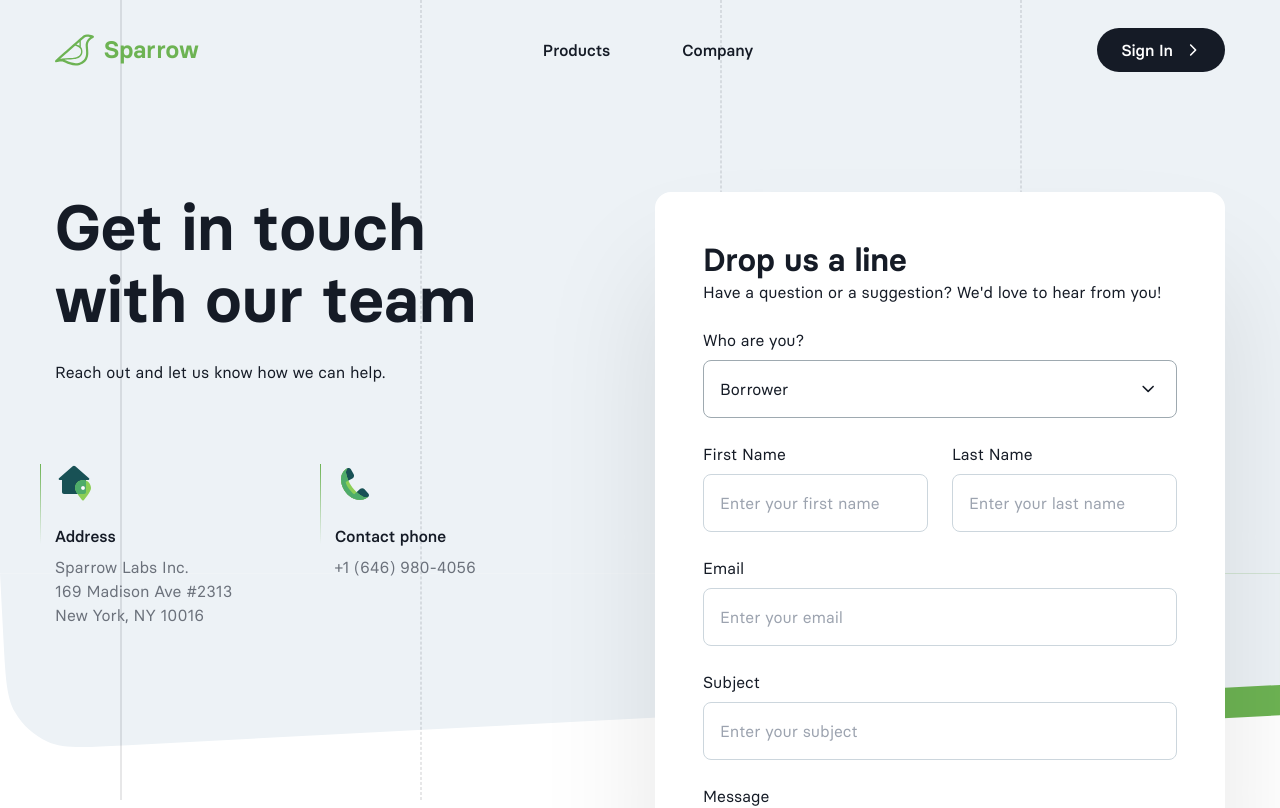
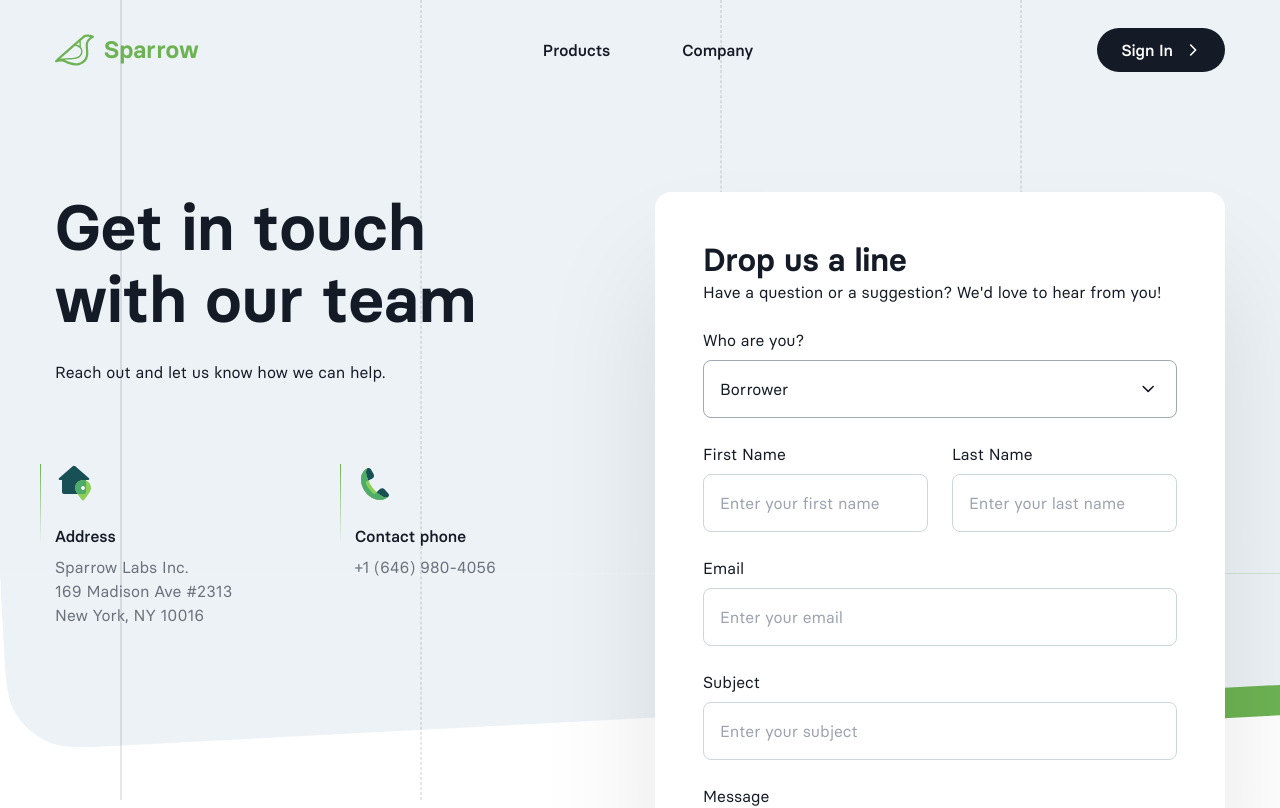
Before and after one commit to DreadIsBack/tino-agency-test, a Next.js app: page / in a window 1280 px wide. Shown: the top 808 px of the page. Built offline with nearby package versions, Linux system fonts and the light colour scheme.

Commit message:
Fixed cards position

```diff
--- a/styles/globals.scss
+++ b/styles/globals.scss
@@ -198,7 +198,7 @@ textarea {
     margin-top: 80px;
 
     display: grid;
-    grid-template-columns: 1fr 1fr;
+    grid-template-columns: 260px 1fr;
     gap: 40px;
   }
 
```
